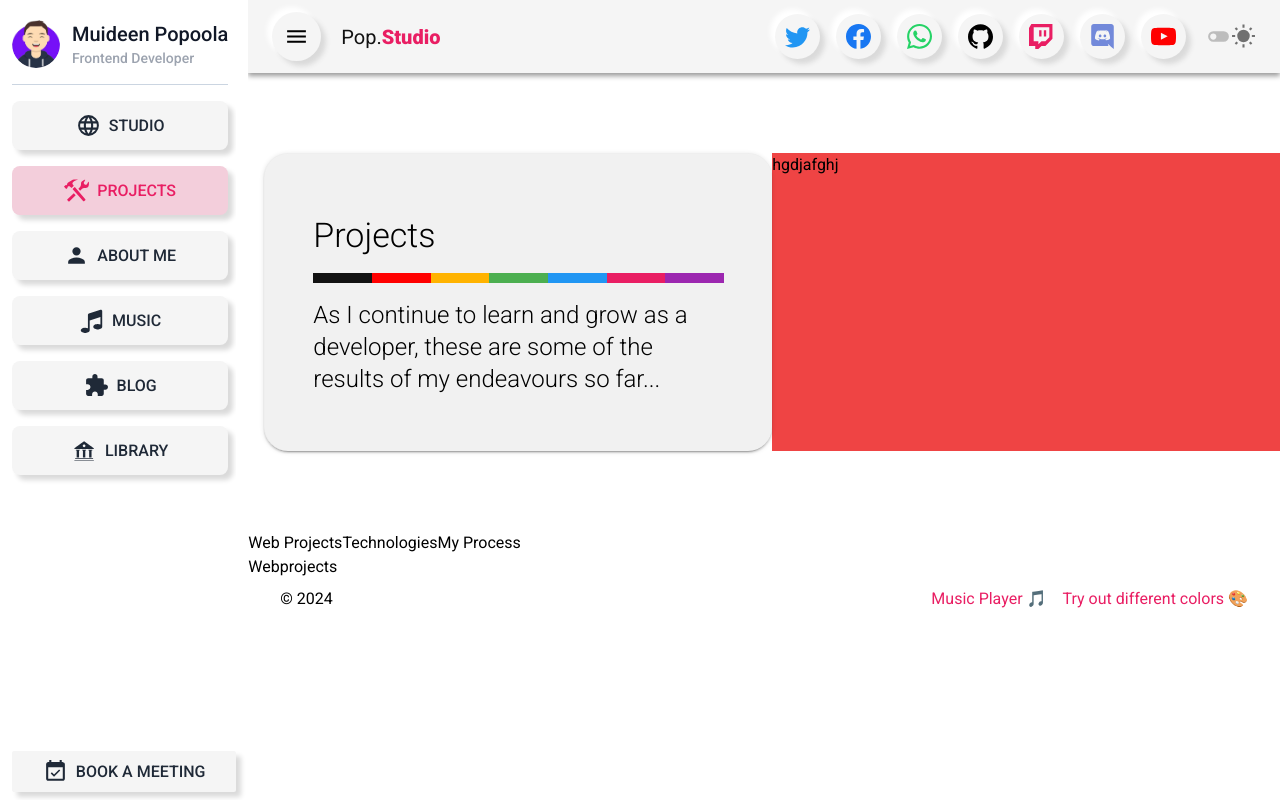
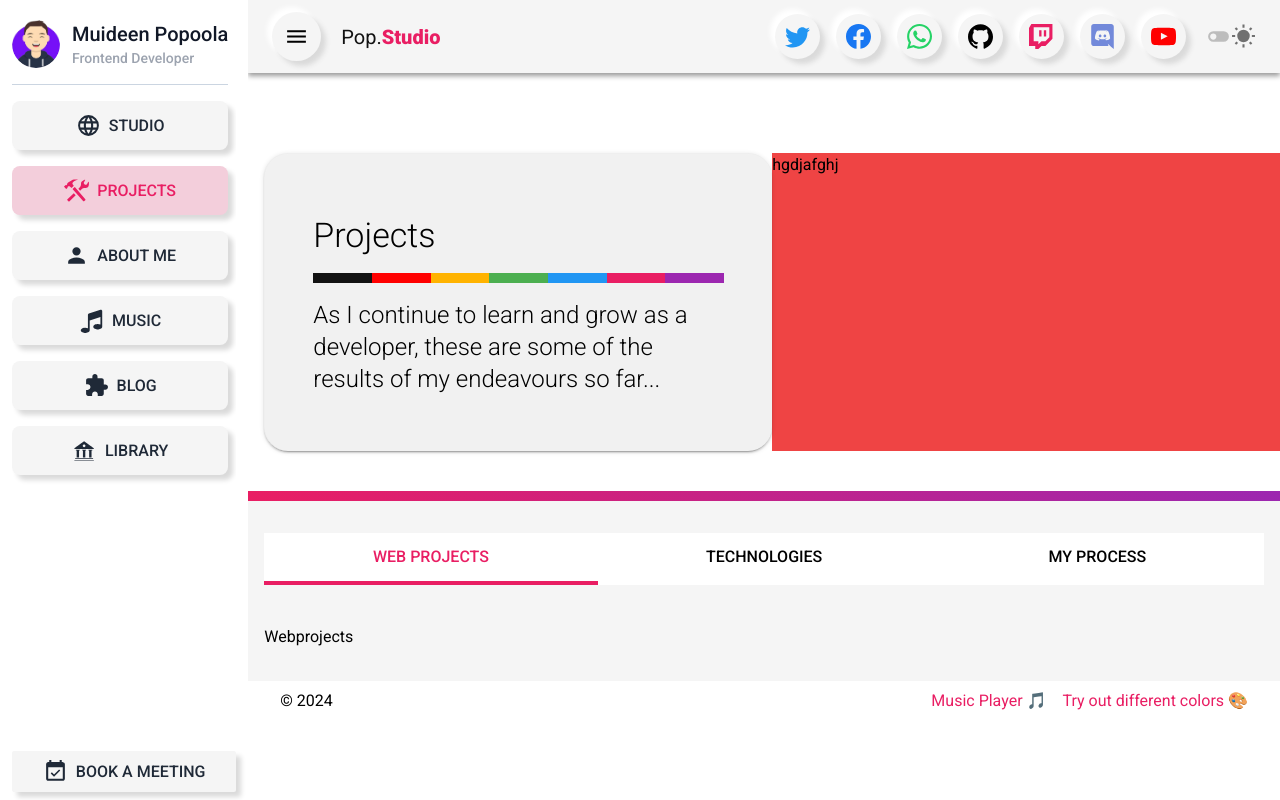
Before and after one commit to techymuideen/studio, a React (Vite) app: page /projects in a window 1280 px wide. Built offline with nearby package versions, Linux system fonts and the light colour scheme.

Commit message:
added the project sublink

```diff
--- a/src/features/projects/Projects.jsx
+++ b/src/features/projects/Projects.jsx
@@ -5,19 +5,50 @@ import Card from "../../ui/Card";
 const Projects = () => {
   return (
     <div className="">
-      <div className="flex py-20 pl-4 dark:bg-black">
+      <div className="flex pb-10 pl-4  pt-20 dark:bg-black">
         <div className="flex-[50%]">
           <Card />
         </div>
         <div className="flex-[50%] bg-red-500">hgdjafghj</div>
       </div>
-      <div>
-        <NavLink to="/projects">Web Projects</NavLink>
-        <NavLink to="/projects/technologies">Technologies</NavLink>
-        <NavLink to="/projects/myprocess">My Process</NavLink>
-      </div>
-      <div>
-        <Outlet />
+      <div className="h-[10px] bg-gradient-to-r from-pink to-[#9C27B0]" />
+      <div className="bg-[#F5F5F5] px-4 py-8 dark:bg-black">
+        <div className="flex ">
+          <NavLink
+            className={(navData) =>
+              navData.isActive
+                ? " flex-1 border-b-4 border-pink bg-[#fff] py-3 text-center font-medium uppercase text-pink hover:bg-lightpink dark:bg-neum-bg-dark hover:dark:bg-lightpink-dark "
+                : " flex-1 bg-[#fff] py-3 text-center font-medium uppercase hover:bg-ash dark:bg-neum-bg-dark dark:text-ash dark:hover:bg-[rgb(45,45,45)]"
+            }
+            to="/projects"
+            end
+          >
+            Web Projects
+          </NavLink>
+          <NavLink
+            className={(navData) =>
+              navData.isActive
+                ? " flex-1 border-b-4 border-pink bg-[#fff] py-3 text-center font-medium uppercase text-pink hover:bg-lightpink dark:bg-neum-bg-dark hover:dark:bg-lightpink-dark"
+                : " flex-1 bg-[#fff] py-3 text-center font-medium uppercase hover:bg-ash dark:bg-neum-bg-dark dark:text-ash dark:hover:bg-[rgb(45,45,45)]"
+            }
+            to="/projects/technologies"
+          >
+            Technologies
+          </NavLink>
+          <NavLink
+            className={(navData) =>
+              navData.isActive
+                ? "u  h flex-1 border-b-4 border-pink bg-[#fff] py-3 text-center font-medium uppercase text-pink hover:bg-lightpink dark:bg-neum-bg-dark hover:dark:bg-lightpink-dark"
+                : "flex-1 bg-[#fff] py-3 text-center font-medium uppercase hover:bg-[#f1f1f1] dark:bg-neum-bg-dark dark:text-ash dark:hover:bg-[rgb(45,45,45)]"
+            }
+            to="/projects/myprocess"
+          >
+            My Process
+          </NavLink>
+        </div>
+        <div className="pt-10">
+          <Outlet />
+        </div>
       </div>
     </div>
   );
```
